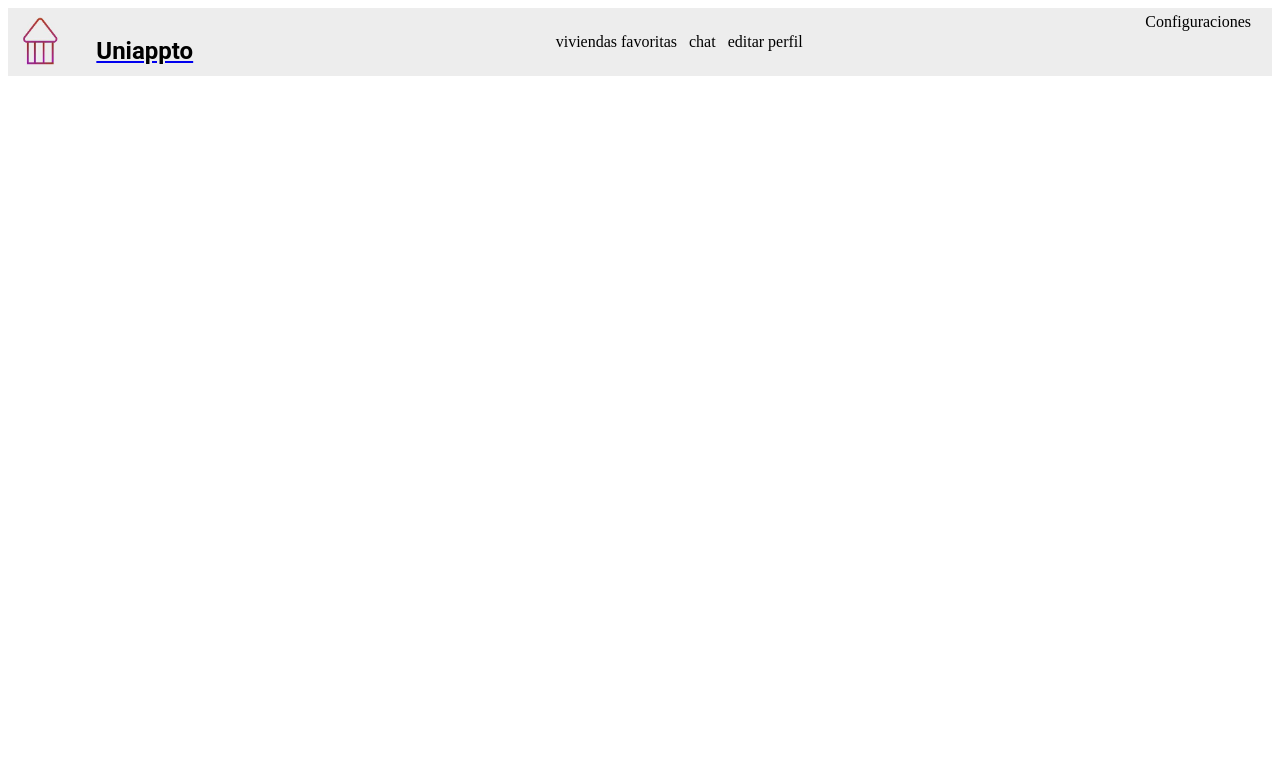
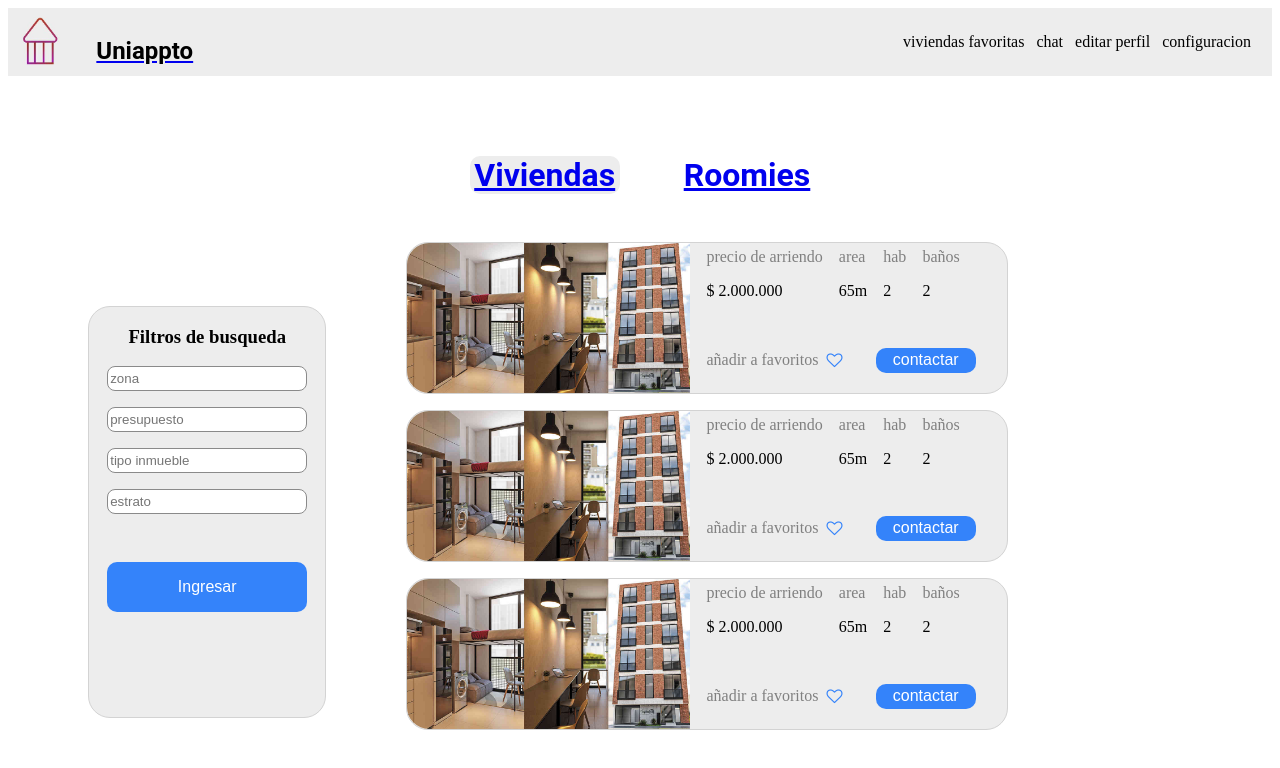
Before and after one commit to jsbeltran14/Uniappto, a React (Create React App) app: page /viviendas in a window 1280 px wide. Shown: the top 768 px of the page. Built offline with nearby package versions, Linux system fonts and the light colour scheme.

Commit message:
viviendas

```diff
--- a/src/App.js
+++ b/src/App.js
@@ -4,6 +4,7 @@ import { Home } from "./Components/Home/Home";
 import { InicioSesion } from "./Components/InicioSesion/InicioSesion";
 import { Rommie } from "./Components/Rommies/Rommie";
 import { Chat } from "./Components/Chat/Chat";
+import { Viviendas } from "./Components/Viviendas/Viviendas";
 import { BrowserRouter as Router, Switch, Route } from "react-router-dom";
 
 function App() {
@@ -23,6 +24,9 @@ function App() {
         <Route path="/chat">
           <Chat/>
         </Route>
+        <Route path="/viviendas">
+          <Viviendas/>
+        </Route>
       </Switch>
     </Router>
   );
--- a/src/Components/Navbar/Navbar.js
+++ b/src/Components/Navbar/Navbar.js
@@ -23,11 +23,11 @@ export const Navbar = () => {
                 <div>
                     <a href="!#" className="info__item">editar perfil</a>
                 </div>
+                <div>
+                    <a href="!#" className="info__item">configuracion</a>
+                </div>
             </div>
 
-          <a href="!#" className="info__item">
-            Configuraciones
-          </a>
         </div>
   );
 };
--- a/src/Components/Rommies/Rommie.js
+++ b/src/Components/Rommies/Rommie.js
@@ -1,5 +1,6 @@
 import React from 'react';
 import './styles.css';
+import { Link } from "react-router-dom";
 
 
 export const Rommie = () => {
@@ -8,10 +9,14 @@ export const Rommie = () => {
         <>
         <div className="hero__container">
             <div className="seccion__hero ">
+                <Link to="viviendas">
                 <h1>Viviendas</h1>
+                </Link>
             </div>
             <div className="seccion__hero ">
+                <Link to="roomies">
                 <h1 className="hero__active">Roomies</h1>
+                </Link>
             </div>
         </div>
         <div className="roomie__container">
--- /dev/null
+++ b/src/Components/Viviendas/Viviendas.js
@@ -0,0 +1,170 @@
+import React from 'react';
+import { Link } from "react-router-dom";
+import { Input } from "../Input/Input";
+import './viviendas.css'
+
+export const Viviendas = () => {
+    return (
+        <div>
+        <div className="hero__container">
+            <div className="seccion__hero ">
+                <Link to="viviendas">
+                <h1 className="hero__active">Viviendas</h1>
+                </Link>
+            </div>
+            <div className="seccion__hero ">
+                <Link to="roomies">
+                <h1 className="">Roomies</h1>
+                </Link>
+            </div>
+        </div>
+        <div className="viviendas__container">
+            <div className="filtro__viviendas__container">
+
+                    <h3>Filtros de busqueda</h3>
+
+                    <Input
+                    attribute={{
+                        id: "zona",
+                        name: "zona",
+                        type: "text",
+                        placeholder: "zona",
+                    }}
+
+                    />
+
+                    <Input
+                    attribute={{
+                        id: "precio",
+                        name: "precio",
+                        type: "text",
+                        placeholder: "presupuesto",
+                    }}
+                    />
+
+                    <Input
+                    attribute={{
+                        id: "tipo",
+                        name: "tipo",
+                        type: "text",
+                        placeholder: "tipo inmueble",
+                    }}
+                    />
+
+                    <Input
+                    attribute={{
+                        id: "estrato",
+                        name: "estrato",
+                        type: "text",
+                        placeholder: "estrato",
+                    }}
+                    />
+
+                    <button className="filter__button">
+                        Ingresar
+                    </button>
+
+
+            </div>
+            <div className="list__viviendas__container">
+                <div className="vivienda__container">
+                    <img src="../images/vivienda.jpg" alt="" />
+                    <div className="detalles__vivienda__container">
+                        <div className="detalles__vivienda">
+                            <div className="detalle__container">
+                                <p className="titulo">precio de arriendo</p>
+                                <p className="valor">$ 2.000.000</p>
+                            </div>
+                            <div className="detalle__container">
+                                <p className="titulo">area</p>
+                                <p className="valor">65m</p>
+                            </div>
+                            <div className="detalle__container">
+                                <p className="titulo">hab</p>
+                                <p className="valor">2</p>
+                            </div>
+                            <div className="detalle__container">
+                                <p className="titulo">baños</p>
+                                <p className="valor">2</p>
+                            </div>
+                        </div>
+                        <div className="iconos__viviendas">
+                            <div className="favoritos__container">
+                                <p className="titulo">añadir a favoritos</p>
+                                <span className="fa fa-heart-o positive"></span>
+                            </div>
+                            <div className="favoritos__container">
+                                <button className="contactar__btn">contactar</button>
+                            </div>
+                        </div>
+                    </div>
+                </div>
+                <div className="vivienda__container">
+                    <img src="../images/vivienda.jpg" alt="" />
+                    <div className="detalles__vivienda__container">
+                        <div className="detalles__vivienda">
+                            <div className="detalle__container">
+                                <p className="titulo">precio de arriendo</p>
+                                <p className="valor">$ 2.000.000</p>
+                            </div>
+                            <div className="detalle__container">
+                                <p className="titulo">area</p>
+                                <p className="valor">65m</p>
+                            </div>
+                            <div className="detalle__container">
+                                <p className="titulo">hab</p>
+                                <p className="valor">2</p>
+                            </div>
+                            <div className="detalle__container">
+                                <p className="titulo">baños</p>
+                                <p className="valor">2</p>
+                            </div>
+                        </div>
+                        <div className="iconos__viviendas">
+                            <div className="favoritos__container">
+                                <p className="titulo">añadir a favoritos</p>
+                                <span className="fa fa-heart-o positive"></span>
+                            </div>
+                            <div className="favoritos__container">
+                                <button className="contactar__btn">contactar</button>
+                            </div>
+                        </div>
+                    </div>
+                </div>
+                <div className="vivienda__container">
+                    <img src="../images/vivienda.jpg" alt="" />
+                    <div className="detalles__vivienda__container">
+                        <div className="detalles__vivienda">
+                            <div className="detalle__container">
+                                <p className="titulo">precio de arriendo</p>
+                                <p className="valor">$ 2.000.000</p>
+                            </div>
+                            <div className="detalle__container">
+                                <p className="titulo">area</p>
+                                <p className="valor">65m</p>
+                            </div>
+                            <div className="detalle__container">
+                                <p className="titulo">hab</p>
+                                <p className="valor">2</p>
+                            </div>
+                            <div className="detalle__container">
+                                <p className="titulo">baños</p>
+                                <p className="valor">2</p>
+                            </div>
+                        </div>
+                        <div className="iconos__viviendas">
+                            <div className="favoritos__container">
+                                <p className="titulo">añadir a favoritos</p>
+                                <span className="fa fa-heart-o positive"></span>
+                            </div>
+                            <div className="favoritos__container">
+                                <button className="contactar__btn">contactar</button>
+                            </div>
+                        </div>
+                    </div>
+                </div>
+            </div>
+        </div>
+        </div>
+    )
+}
--- /dev/null
+++ b/src/Components/Viviendas/viviendas.css
@@ -0,0 +1,124 @@
+
+.viviendas__container{
+    display: flex;
+    flex-direction: row;
+
+}
+
+.hero__container{
+    display: flex;
+    flex-direction: row;
+    align-items: center;
+    justify-content: center;
+    font-family: roboto;
+    color: gray;
+}
+
+
+.hero__active{
+    text-align: center;
+    background-color: #ededed;
+    width: 150px;
+    border-radius: 10px;
+}
+
+.filtro__viviendas__container{
+    display: flex;
+    flex-direction: column;
+    flex: 0.2;
+    align-items: center;
+    border: 1px solid lightgrey;
+    border-radius: 22px;
+    background-color: #ededed;
+    padding-bottom: 10px;
+    margin-top: 5rem;
+    margin-bottom: 10rem;
+    margin-left: 5rem;
+    width: 250px;
+    height: 400px;
+}
+
+.filtro__viviendas__container Input{
+    width: 200px;
+    height: 25px;
+    margin-bottom: 1rem;
+}
+
+.filter__button{
+    background-color: #3483fa;
+  width: 200px;
+  height: 50px;
+  color: white;
+  border-radius: 10px;
+  border: none;
+  margin-top: 2rem;
+  margin-bottom: 2rem;
+  font-size: 16px;
+}
+
+.list__viviendas__container{
+    flex: 0.8;
+}
+
+
+.vivienda__container{
+    display: flex;
+    flex-direction: row;
+    align-items: center;
+    border: 1px solid lightgrey;
+    border-radius: 22px;
+    background-color: #ededed;
+    margin-top: 1rem;
+    margin-left: 5rem;
+    width: 600px;
+    height: 150px;
+}
+
+.vivienda__container img{
+    height: 150px;
+    border-top-left-radius: 22px;
+    border-bottom-left-radius: 22px;
+}
+
+.detalles__vivienda__container{
+}
+
+
+.detalles__vivienda{
+    display: flex;
+    flex-direction: row;
+    margin-left: 1rem;
+}
+
+.detalle__container{
+    margin-right: 1rem;
+}
+
+.titulo{
+    color: gray;
+}
+
+.iconos__viviendas{
+    margin-left: 1rem;
+    display: flex;
+    flex-direction: row;
+    justify-content: space-between;
+}
+
+.favoritos__container{
+    display: flex;
+    flex-direction: row;
+    align-items: center;
+}
+.favoritos__container span{
+    margin-left: 8px;
+}
+
+.contactar__btn{
+    width: 100px;
+    height: 25px;
+}
+
+.positive{
+    color: #3483FA;
+}
```
Also changed, not shown: public/images/vivienda.jpg (added).
